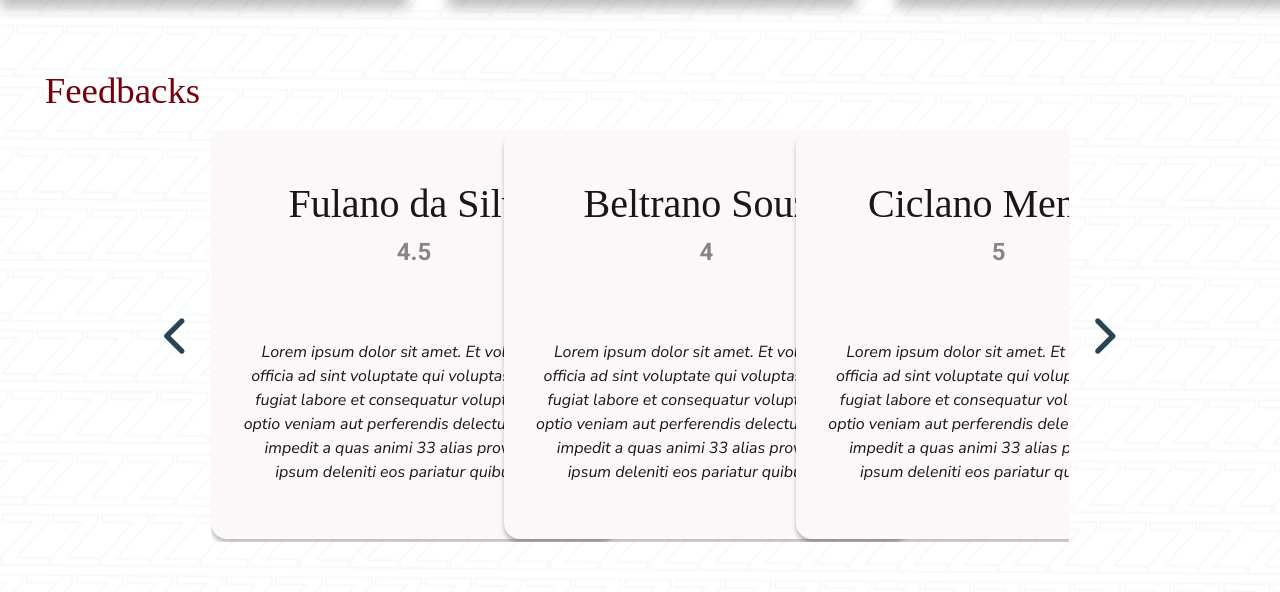
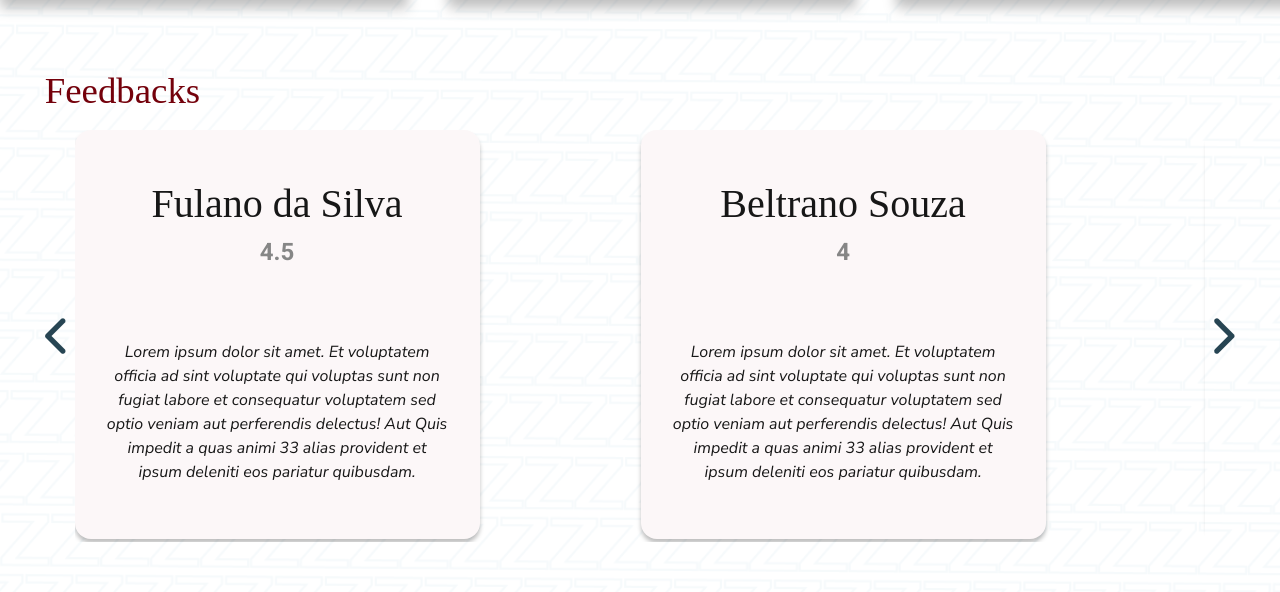
Before and after one commit to berthrage/PijamINha-INJunior25.1, a React (Vite) app: page /home in a window 1280 px wide. Shown: the part 1920-2512 px from the top of the page. Built offline with nearby package versions, Linux system fonts and the light colour scheme; a web font is replaced by a local one.

Commit message:
feat(RatingCardCarousel): Melhorias nas Custom Arrows (com ImageLinkTransition), loop mode

```diff
--- a/src/components/RatingCardsCarousel/index.tsx
+++ b/src/components/RatingCardsCarousel/index.tsx
@@ -4,11 +4,13 @@ import Feedback from "../../types/Feedback";
 import RatingCard from "../RatingCard";
 import styles from './styles.module.css';
 import arrowNext from '../../assets/icons/next.png';
+import arrowNextHovered from '../../assets/icons/next-hovered.png';
 import arrowPrev from '../../assets/icons/prev.png';
-
+import arrowPrevHovered from '../../assets/icons/prev-hovered.png';
 import "swiper/swiper-bundle.css";
 import "swiper/css";
 import "swiper/css/navigation";
+import ImageLinkTransition from "../ImageLinkTransition";
 
 interface RatingCardsCarouselProps {
     feedbacks: Feedback[];
@@ -17,26 +19,36 @@ interface RatingCardsCarouselProps {
 export default function RatingCardsCarousel({ feedbacks }: RatingCardsCarouselProps) {
     return (
         <div className={styles.ratingCardsCarousel}>
-            <div className={styles.swiperButtonPrev}>
-                <img src={arrowPrev} alt="Previous" />
-            </div>
-            <div className={styles.swiperButtonNext}>
-                <img src={arrowNext} alt="Next" />
-            </div>
+            <ImageLinkTransition id={styles.swiperButtonPrev}
+                firstImg={arrowPrev}
+                secondImg={arrowPrevHovered}
+                firstAlt="prev"
+                secondAlt="prev-hovered">
+            </ImageLinkTransition>
+            <ImageLinkTransition id={styles.swiperButtonNext}
+                firstImg={arrowNext}
+                secondImg={arrowNextHovered}
+                firstAlt="next"
+                secondAlt="next-hovered">
+            </ImageLinkTransition>
 
             <Swiper
                 modules={[Navigation]} // Enable navigation
-                spaceBetween={20} // Space between slides
+                loop={true}
+                spaceBetween={1} // Space between slides
                 slidesPerView={1} // Default slides per view
+                centerInsufficientSlides={true}
+                centeredSlidesBounds={true}
                 navigation={{
-                    nextEl: `.${styles["swiperButtonNext"]}`,
-                    prevEl: `.${styles["swiperButtonPrev"]}`,
+                    nextEl: `#${styles["swiperButtonNext"]}`,
+                    prevEl: `#${styles["swiperButtonPrev"]}`,
                 }} // Enable custom navigation arrows
                 breakpoints={{
                     640: { slidesPerView: 1 },
-                    768: { slidesPerView: 2 },
-                    1024: { slidesPerView: 3 },
+                    945: { slidesPerView: 2 },
+                    1413: { slidesPerView: 3 },
                 }}
+
                 className={styles.swiperContainer}
             >
                 {feedbacks.map((feedback, index) => (
--- a/src/components/RatingCardsCarousel/styles.module.css
+++ b/src/components/RatingCardsCarousel/styles.module.css
@@ -1,5 +1,5 @@
 .ratingCardsCarousel {
-    width: 80%;
+    width: 93%;
     display: flex;
     justify-content: center;
     align-items: center;
@@ -9,19 +9,38 @@
 .swiperContainer {
     width: 90%;
     height: 412px;
-
+    display: flex;
+    justify-content: center;
+    align-items: center;
 }
 
-.swiperButtonNext, .swiperButtonPrev {
+.swiperSlide {
+    display: flex;
+    align-self: center;
+}
+
+#swiperButtonNext, #swiperButtonPrev {
     position: absolute;
     z-index: 10;
     cursor: pointer;
 }
 
-.swiperButtonNext {
+#swiperButtonNext {
     right: 0px;
 }
 
-.swiperButtonPrev {
+#swiperButtonPrev {
     left: 0px;
 }
+
+@media (max-width: 1505px) {
+    .swiperContainer {
+        width: 95%;
+    }
+}
+
+@media (max-width: 1609px) {
+    .ratingCardsCarousel {
+        width: 100%;
+    }
+}
```
Also changed, not shown: src/assets/icons/next-hovered.png (added), src/assets/icons/prev-hovered.png (added).
